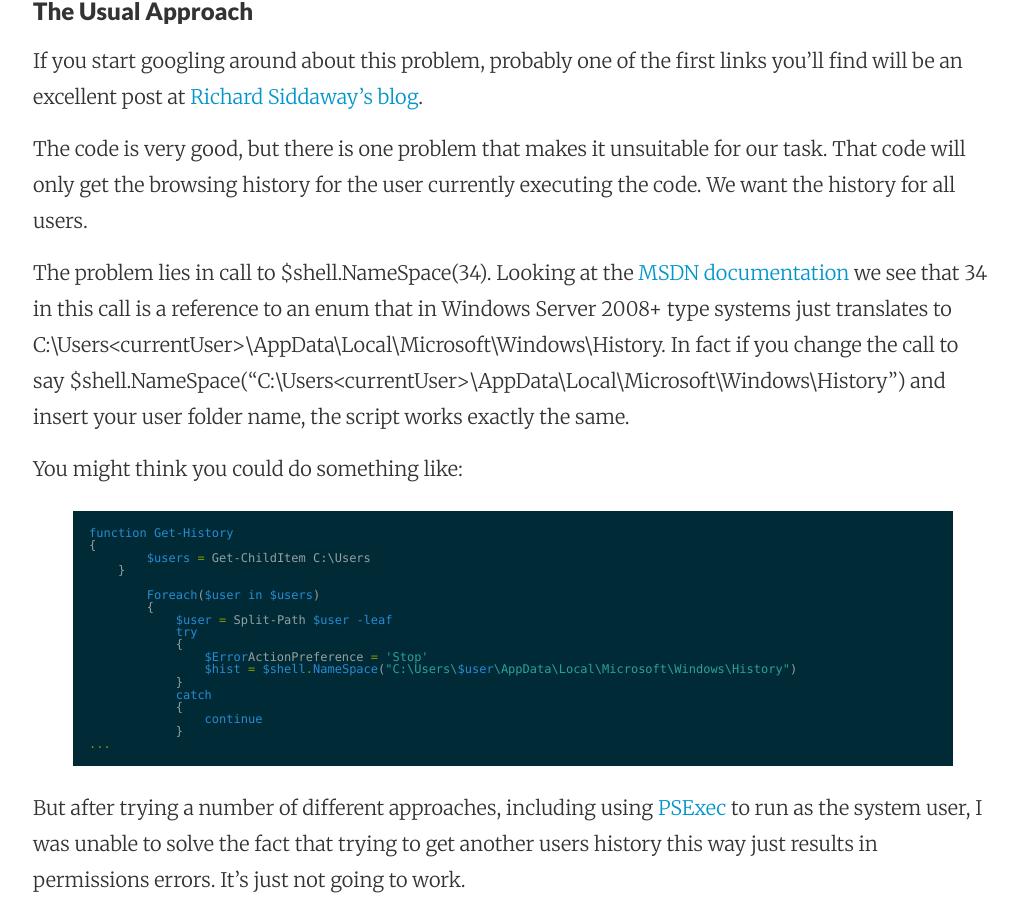
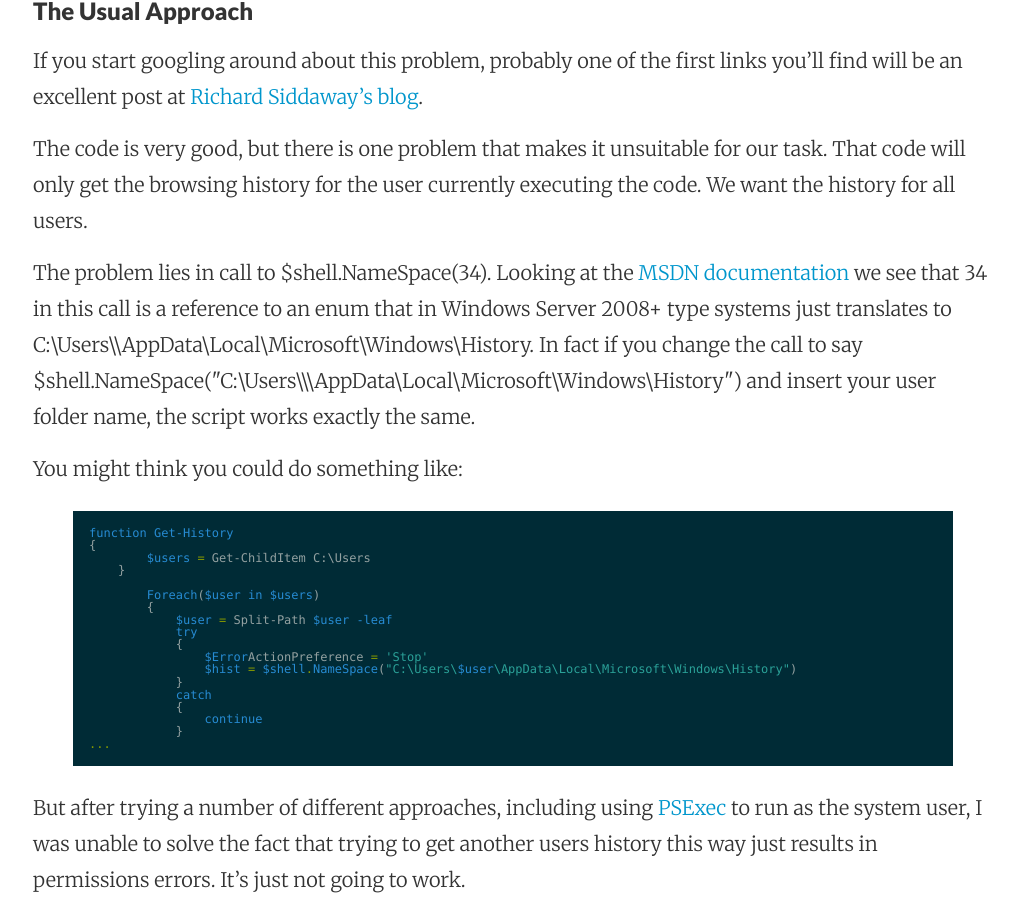
Before and after one commit to RandomNoun7/RandomNoun7.github.io, a Jekyll site: the page built from _posts/2015-07-29-get-browser-history.markdown, in a window 1280 px wide and 900 px high, scrolled down 800 px. Shown: the whole window, without its empty margins (127-1145 px from the left). Built offline with Jekyll 4.4.1, drawn with Linux system fonts in a browser that asks for light colours.

Commit message:
Update 2015-07-29-get-browser-history.markdown

```diff
--- a/_posts/2015-07-29-get-browser-history.markdown
+++ b/_posts/2015-07-29-get-browser-history.markdown
@@ -14,7 +14,7 @@ If you start googling around about this problem, probably one of the first links
 
 The code is very good, but there is one problem that makes it unsuitable for our task. That code will only get the browsing history for the user currently executing the code. We want the history for all users.
 
-The problem lies in call to $shell.NameSpace(34). Looking at the [MSDN documentation](https://msdn.microsoft.com/en-us/library/windows/desktop/bb774096%28v=vs.85%29.aspx?f=255&MSPPError=-2147217396) we see that 34 in this call is a reference to an enum that in Windows Server 2008+ type systems just translates to C:\Users\<currentUser>\AppData\Local\Microsoft\Windows\History. In fact if you change the call to say $shell.NameSpace("C:\Users\<currentUser>\AppData\Local\Microsoft\Windows\History") and insert your user folder name, the script works exactly the same.
+The problem lies in call to $shell.NameSpace(34). Looking at the [MSDN documentation](https://msdn.microsoft.com/en-us/library/windows/desktop/bb774096%28v=vs.85%29.aspx?f=255&MSPPError=-2147217396) we see that 34 in this call is a reference to an enum that in Windows Server 2008+ type systems just translates to C:\Users\\<currentUser>\AppData\Local\Microsoft\Windows\History. In fact if you change the call to say $shell.NameSpace("C:\Users\\<currentUser>\AppData\Local\Microsoft\Windows\History") and insert your user folder name, the script works exactly the same.
 
 You might think you could do something like:
 {%highlight powershell%}
```
